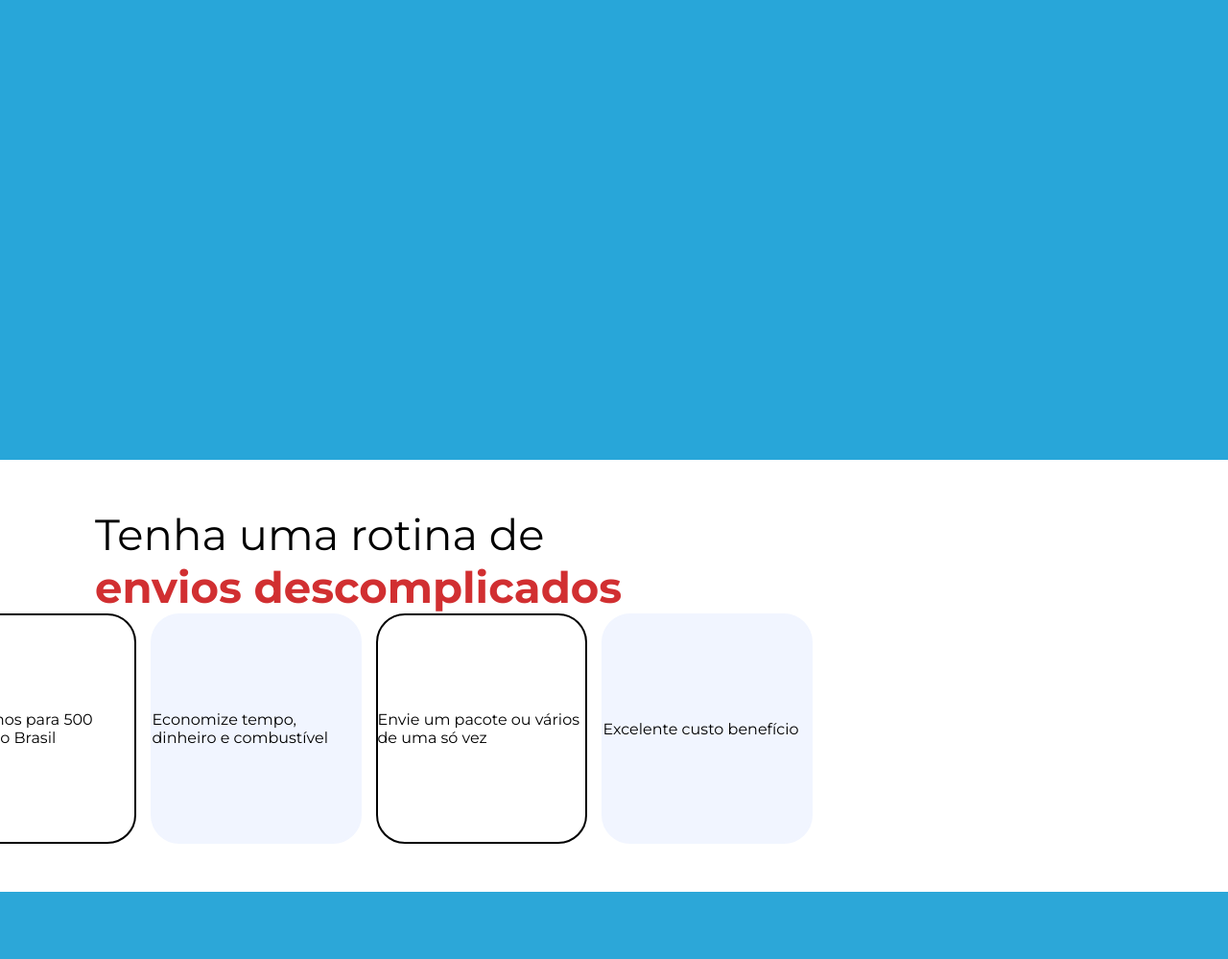
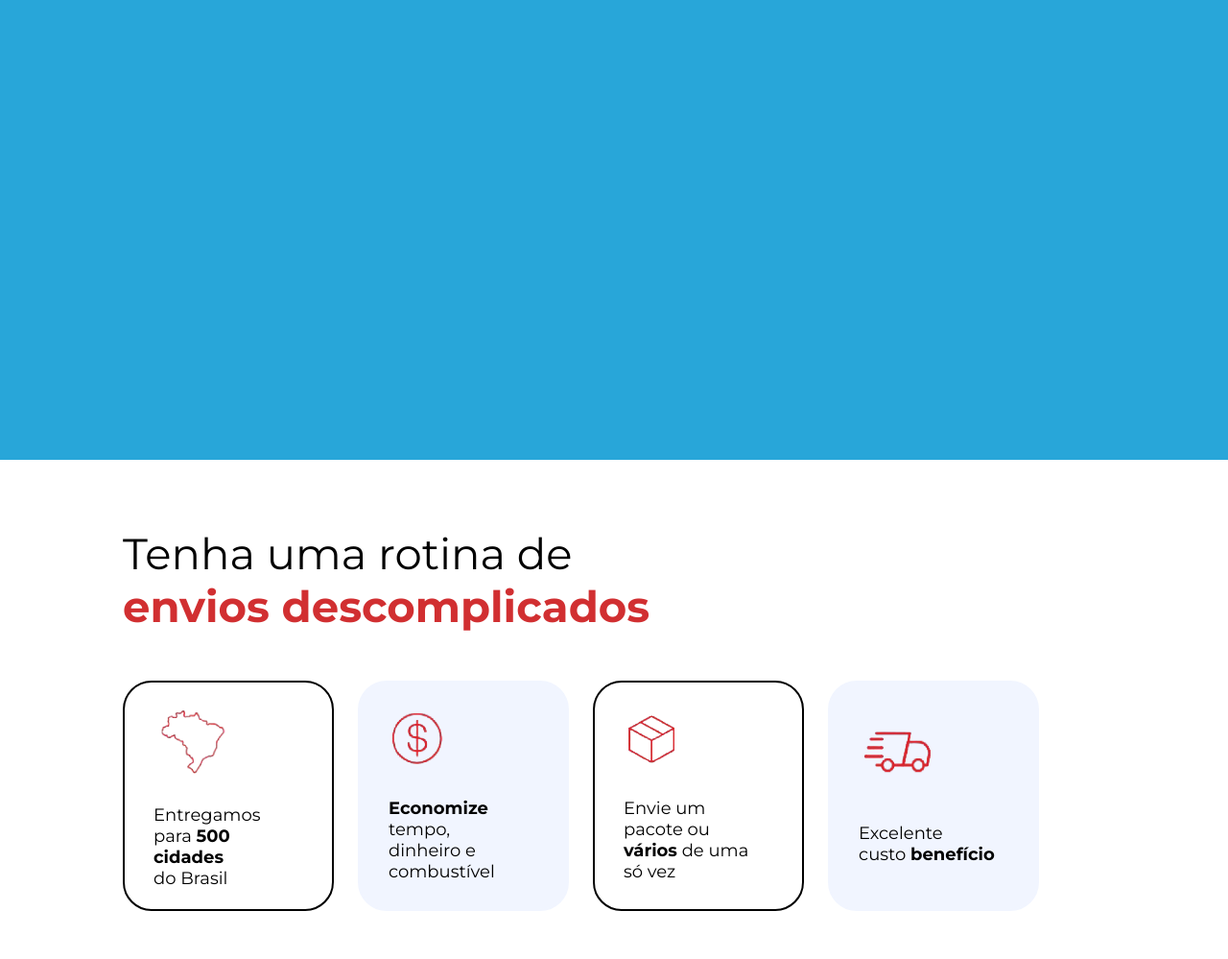
Before and after one commit to Guilhermedev9/Despacho_Rpd, a Flask app: page / in a window 1280 px wide. Shown: the part 1901-2900 px from the top of the page at 96% size. Before the commit the page ends 2830 px from the top, so only its background shows below. Run offline with Flask 3, Linux system fonts and the light colour scheme.

Commit message:
Finalização quinto layout

```diff
--- a/app/static/style.css
+++ b/app/static/style.css
@@ -142,7 +142,7 @@ nav>div>ul>li>a:hover{
 /*  HEADER second layout*/
 #header-second-section{
     display: flex;
-    align-items: center;
+    align-items:  center;
     justify-content: center;
     padding-top: 60px;
     gap: 30px;
@@ -155,10 +155,9 @@ nav>div>ul>li>a:hover{
     color: #fff;
 }
 /* CAIXAS SEGUNDA SEÇÃO*/
-#box-caixas-header{
+.box-caixas-header{
     display: flex;
     align-items: center;
-    flex-wrap: wrap;
     gap: 25px;
     margin: auto;
 }
@@ -490,32 +489,31 @@ background-color: #28a6d9;
 
 /* QUINTA SECTION */
 #allbox-fifth-section{
-    padding: 50px 0px 50px 0px;
+    padding: 70px 0px 50px 0px;
 }
-#box-itens{
-    display: flex;
-    align-items: center;
-    flex-direction: column;
-    margin-left: -32rem;
+#box-contents{
+    width: 80%;
+    margin-right: auto;
+    margin-left: auto;
+    max-width: 1050px;
 }
 #text-fifth-section{
     width: 570px;
+    padding-bottom: 50px;
 }
+
 /* CAIXAS QUINTA SEÇÃO*/
-#box-caixas-5section{
-    display: flex;
-    align-items: center;
-    flex-wrap: wrap;
-    gap: 15px;
-    margin: auto;
-}
+
 .itens-caixas-5section{
     width: 220px;
     height: 240px;
     border-radius: 30px;
     display: flex;
     flex-direction: column;
-    justify-content: center;
+    justify-content: space-evenly;
+    align-items: flex-start;
+    padding-left: 30px;
+    font-size: 18px;
 }
 .boxs1-3{
     border: 2px solid #000;
@@ -524,3 +522,35 @@ background-color: #28a6d9;
     background-color: #f1f5ff;
     border: 2px solid #f1f5ff;
 }
+.spans{
+    font-weight: 700;
+}
+#text-p1{
+    width: 90px;
+}
+#text-p2{
+    width: 120px;
+}
+#text-p3{
+    width: 150px;
+}
+/* IMGS QUINTA SEÇÃO*/
+#icon-mapa{
+    width: 80px;
+    width: 80px;
+}
+#icon-dollar-red{
+    width:  60px;
+    height: 60px;
+}
+#box-red{
+    width:  60px;
+    height: 60px;
+}
+#truck-red{
+    width:  80px;
+    height: 50px;
+}
+#img1{
+    margin-left: -5px;
+}
--- a/app/templates/index.html
+++ b/app/templates/index.html
@@ -94,7 +94,7 @@
                     <span style="font-weight: 600;">sua cotação </span>
                     de envio online</p>
             <div>
-                <div id="box-caixas-header">
+                <div class="box-caixas-header">
                     <div class="itens-caixas caixas1-3">
                         <div id="img">
                             <img src="{{ url_for('static', filename='imgs/dollar.png' )}}" id="icon-dollar">
@@ -281,24 +281,44 @@
 
      <!--QUINTA SEÇÃO -->
      <section id="allbox-fifth-section">
-        <div id="box-itens">
+        <div id="box-contents">
             <div id="text-fifth-section">
                 <p style="font-weight: 400; font-size: 45px;">Tenha uma rotina de
                     <span style="font-weight: 700; color: #d12f31;"> envios descomplicados </span>
                 </p>
             </div>
-            <div id="box-caixas-5section">
+            <div class="">
+                <div class="box-caixas-header">
                      <div id="caixa1" class="itens-caixas-5section boxs1-3">
-                    <p>Entregamos para 500 cidades do Brasil</p>
+                        <div class="imgs-fifth">
+                            <img src="{{ url_for('static', filename='imgs/icon-mapa.png' )}}" id="icon-mapa">
                         </div>
+                        <p class="texts-boxs" id="text-p1">Entregamos para
+                            <span class="spans">500 cidades</span>
+                             do Brasil
+                        </p>
+                    </div>
+
                     <div id="caixa2 " class="itens-caixas-5section boxs2-4">
-                    <p> Economize tempo, dinheiro e combustível</p>
+                        <div class="imgs-fifth">
+                            <img src="{{ url_for('static', filename='imgs/icon-dollar-red.png' )}}" id="icon-dollar-red">
                         </div>
+                        <p class="texts-boxs" id="text-p2">
+                            <span class="spans">Economize</span> tempo, dinheiro e combustível</p>
+                    </div>
+
                     <div id="caixa3" class="itens-caixas-5section boxs1-3">
-                    <p> Envie um pacote ou vários de uma só vez</p>
+                        <div class="imgs-fifth">
+                            <img src="{{ url_for('static', filename='imgs/box-red.png' )}}" id="box-red">
+                        </div>
+                        <p class="texts-boxs" id="text-p3"> Envie um pacote ou
+                            <span class="spans">vários</span> de uma só vez</p>
                     </div>
                     <div id="caixa4" class="itens-caixas-5section boxs2-4">
-                   <p>Excelente custo benefício</p>
+                        <div class="imgs-fifth">
+                            <img src="{{ url_for('static', filename='imgs/truck-red.png' )}}" id="truck-red">
+                        </div>
+                        <p class="texts-boxs" id="text-p4">Excelente <br>custo <span class="spans">benefício</span></p>
                     </div>
             </div>
         </div>
```
Also changed, not shown: app/static/imgs/box-red.png (added), app/static/imgs/icon-dollar-red.png (added), app/static/imgs/icon-mapa.png (added), app/static/imgs/truck-red.png (added). Lines whose indentation alone changed are shown as unchanged.
